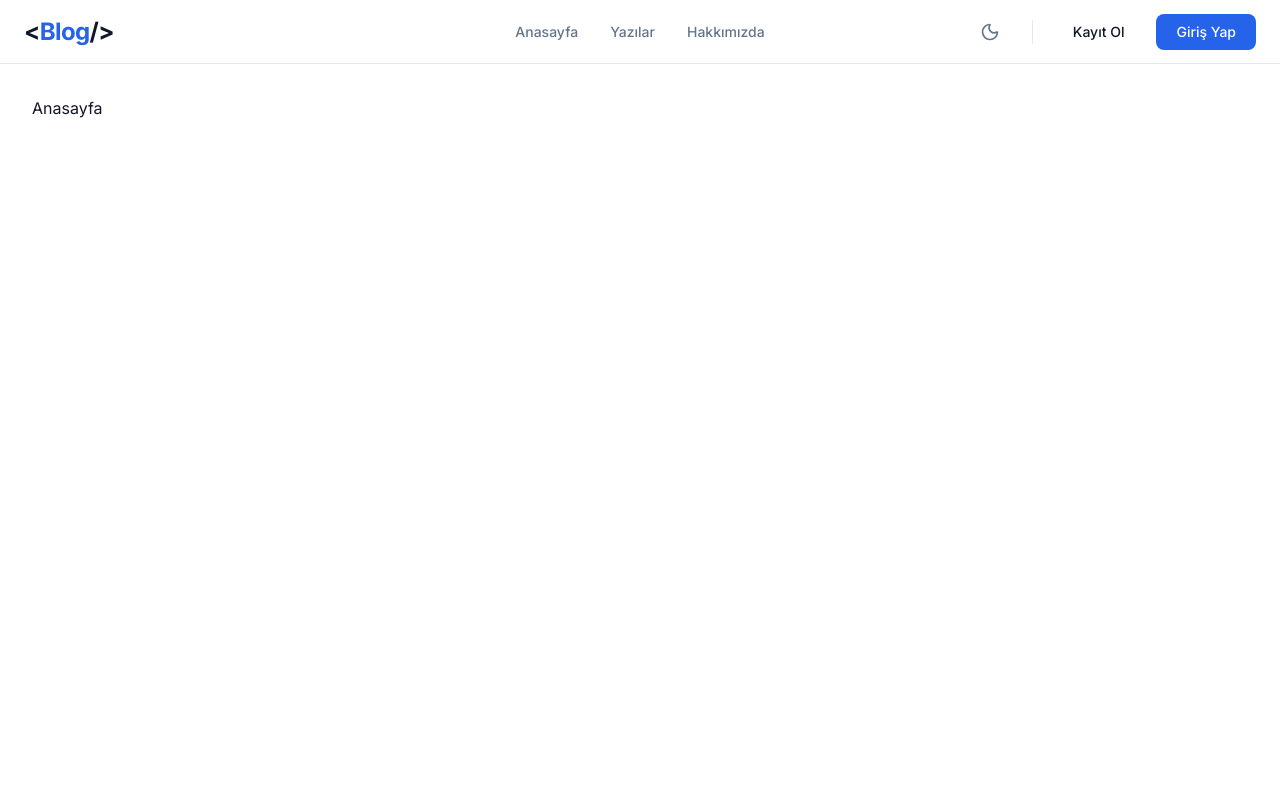
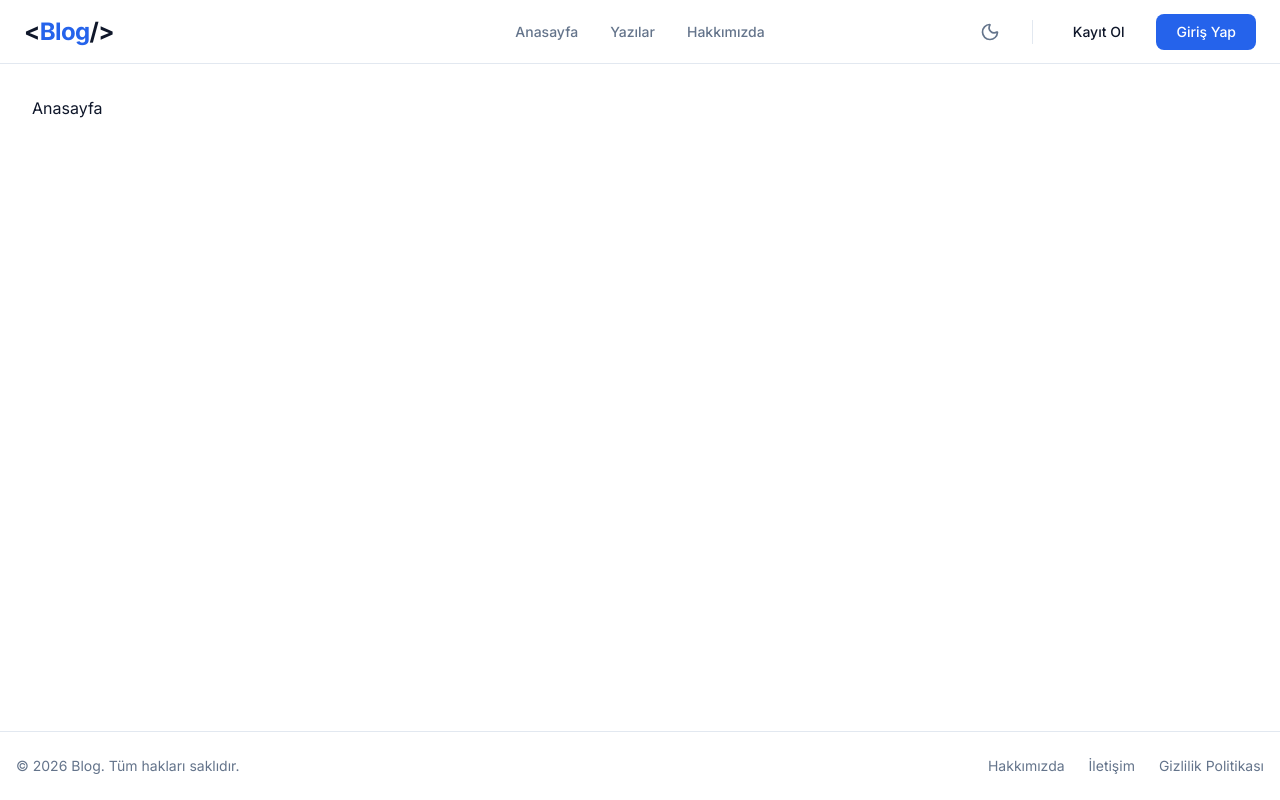
Before and after one commit to erimlers/blog-rest-api, a Next.js app: page / in a window 1280 px wide. Built offline with nearby package versions, Linux system fonts and the light colour scheme.

Commit message:
feat(layout): add footer component

```diff
--- /dev/null
+++ b/components/layout/Footer.js
@@ -0,0 +1,23 @@
+"use client";
+
+export default function Footer() {
+  return (
+    <footer className="w-full border-t border-border bg-background/70 backdrop-blur-lg mt-auto">
+      <div className="container mx-auto px-4 py-6 flex flex-col md:flex-row items-center justify-between gap-4">
+
+        {/* Sol Taraf: Copyright */}
+        <p className="text-sm text-muted-foreground">
+          &copy; {new Date().getFullYear()} Blog. Tüm hakları saklıdır.
+        </p>
+
+        {/* Sağ Taraf: Linkler */}
+        <div className="flex items-center gap-6 text-sm text-muted-foreground">
+          <button className="hover:text-primary transition-colors">Hakkımızda</button>
+          <button className="hover:text-primary transition-colors">İletişim</button>
+          <button className="hover:text-primary transition-colors">Gizlilik Politikası</button>
+        </div>
+
+      </div>
+    </footer>
+  );
+}
--- a/components/layout/Navbar/DesktopNavbar.js
+++ b/components/layout/Navbar/DesktopNavbar.js
@@ -16,19 +16,19 @@ export default function DesktopNavbar() {
 
         {/* Orta Alan: Navigasyon Linkleri */}
         <div className="flex-1 flex items-center justify-center gap-8">
-          <button className="text-sm font-medium text-muted-foreground hover:text-primary transition-all duration-300 ease-in-out">Anasayfa</button>
-          <button className="text-sm font-medium text-muted-foreground hover:text-primary transition-all duration-300 ease-in-out">Yazılar</button>
-          <button className="text-sm font-medium text-muted-foreground hover:text-primary transition-all duration-300 ease-in-out">Hakkımızda</button>
+          <button className="text-sm font-medium text-muted-foreground hover:text-primary transition-all duration-300 ease-in-out cursor-pointer">Anasayfa</button>
+          <button className="text-sm font-medium text-muted-foreground hover:text-primary transition-all duration-300 ease-in-out cursor-pointer">Yazılar</button>
+          <button className="text-sm font-medium text-muted-foreground hover:text-primary transition-all duration-300 ease-in-out cursor-pointer">Hakkımızda</button>
         </div>
 
         {/* Sağ Alan: Araçlar & Auth */}
         <div className="flex-1 flex items-center justify-end gap-4">
           <ThemeToggle />
           <div className="w-px h-6 bg-border mx-2"></div>
-          <button className="px-4 py-2 text-sm font-medium text-foreground hover:text-primary transition-all duration-300 ease-in-out">
+          <button className="px-4 py-2 text-sm font-medium text-foreground hover:text-primary transition-all duration-300 ease-in-out cursor-pointer">
             Kayıt Ol
           </button>
-          <button className="px-5 py-2 text-sm font-medium bg-primary text-primary-foreground rounded-lg hover:bg-primary/90 hover:shadow-lg hover:shadow-primary/20 hover:-translate-y-0.5 active:translate-y-0 transition-all duration-300 ease-in-out">
+          <button className="px-5 py-2 text-sm font-medium bg-primary text-primary-foreground rounded-lg hover:bg-primary/90 hover:shadow-lg hover:shadow-primary/20 hover:-translate-y-0.5 active:translate-y-0 transition-all duration-300 ease-in-out cursor-pointer">
             Giriş Yap
           </button>
         </div>
--- a/components/ui/ThemeToggle.js
+++ b/components/ui/ThemeToggle.js
@@ -21,7 +21,7 @@ export default function ThemeToggle() {
   return (
     <button
       onClick={() => setTheme(theme === "dark" ? "light" : "dark")}
-      className="p-2 rounded-md hover:bg-muted text-muted-foreground hover:text-foreground transition-all duration-300 ease-in-out focus:outline-none"
+      className="p-2 rounded-md hover:bg-muted text-muted-foreground hover:text-foreground transition-all duration-300 ease-in-out focus:outline-none cursor-pointer"
       aria-label="Temayı değiştir"
     >
       {theme === "dark" ? (
--- a/src/app/layout.js
+++ b/src/app/layout.js
@@ -2,6 +2,7 @@ import { Inter, JetBrains_Mono } from "next/font/google";
 import "./globals.css";
 import ReduxProvider from "../../store/provider";
 import Navbar from "@components/layout/Navbar";
+import Footer from "@components/layout/Footer";
 import { ThemeProvider } from "@components/theme-provider";
 
 // Ana font (Okunabilirlik için Inter)
@@ -41,7 +42,7 @@ export default function RootLayout({ children }) {
               {children}
             </main>
 
-            {/* <Footer /> buraya gelecek */}
+            <Footer />
           </ReduxProvider>
         </ThemeProvider>
       </body>
```
